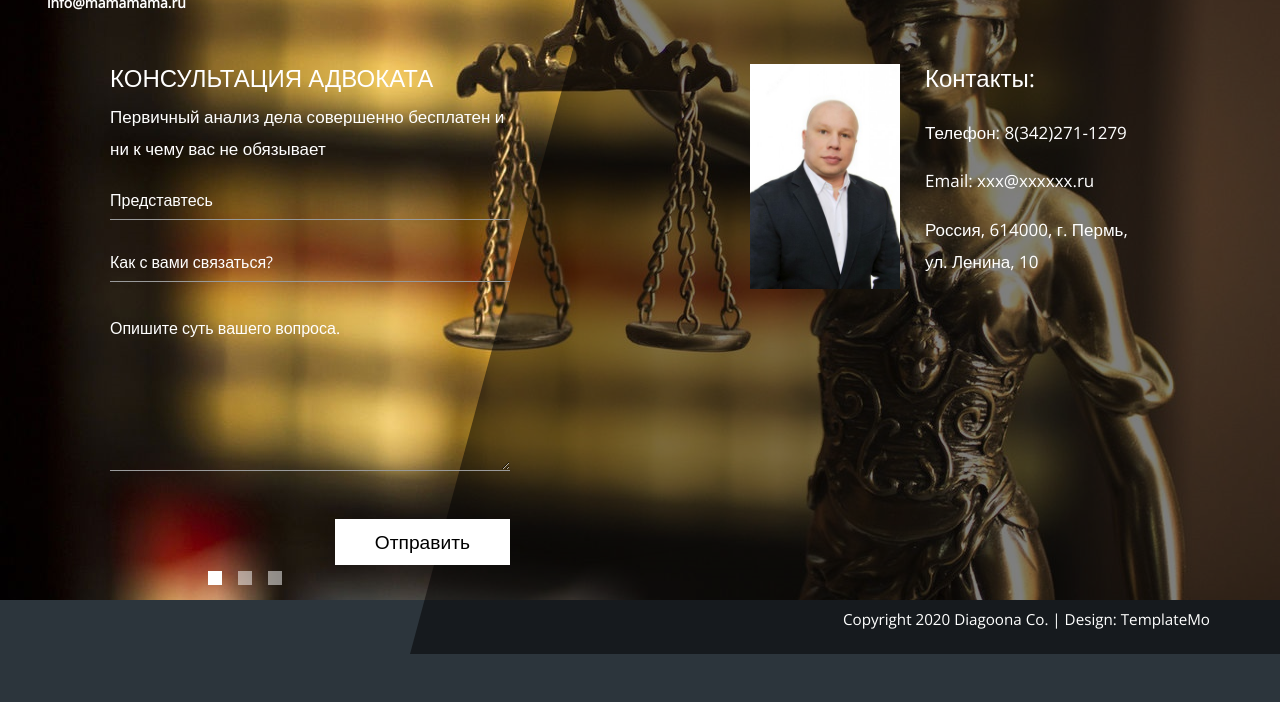
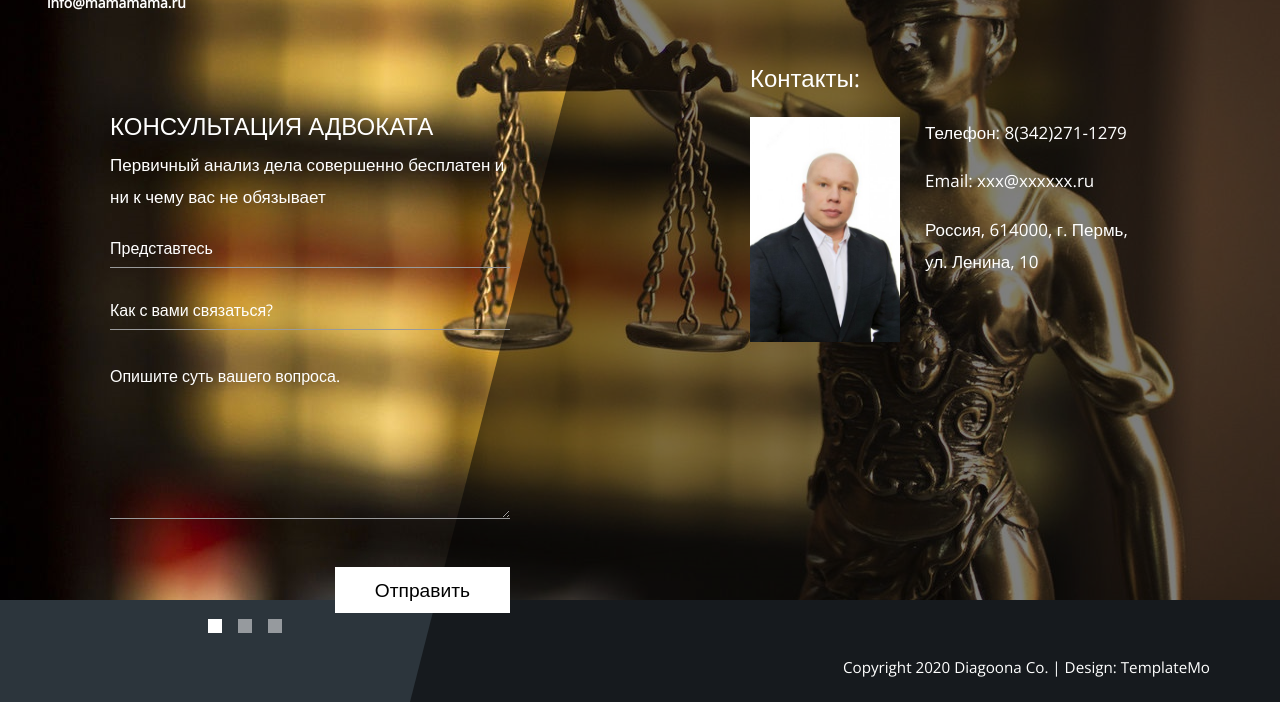
Before and after one commit to skamsk/ms, a plain HTML site: page contact.html in a window 1280 px wide. Shown: the part 200-902 px from the top of the page. Before the commit the page ends 854 px from the top, so only its background shows below. Drawn offline with nearby package versions, Linux system fonts and the light colour scheme.

Commit message:
Add files via upload

```diff
--- a/contact.html
+++ b/contact.html
@@ -70,7 +70,7 @@
             </div>
 
             <div class="tm-row">
-                <div class="tm-col-right tm-contact-main">
+                <div class="d-flex tm-col-right tm-contact-main align-items-right">
                     <section class="tm-content tm-contact">
                         <form id="contact-form" action="" method="POST">
                             <h2 class="mt-1 tm-content-title align-items-center mt-5">КОНСУЛЬТАЦИЯ АДВОКАТА</h2>
@@ -92,13 +92,13 @@
                         </form>
                     </section>
                 </div>
-                <main class="tm-col-right tm-contact-main"> <!-- Content -->
+                <!-- <main class="tm-col-right tm-contact-main"> Content -->
                     <section class="tm-content tm-contact">
-                        <!-- <h2 class="mb-4 tm-content-title">Контакты</h2> -->
+                        <h2 class="mb-4 tm-content-title">Контакты:</h2>
                         <div class="media my-3 tm-service-media tm-service-media-img-l">
                             <img width="150" src="img/foto_contacts.jpg" alt="Image" class="tm-service-img">
                             <div class="media-body tm-service-text">
-                                <h2 class="mb-4 tm-content-title">Контакты:</h2>
+                                <!-- <h2 class="mb-4 tm-content-title">Контакты:</h2> -->
                                 <p>Телефон: 8(342)271-1279</p>
                                 <p>Email: xxx@xxxxxx.ru</p>
 
@@ -130,7 +130,7 @@
                         </form> -->
                     </section>
 
-                </main>
+                <!-- </main> -->
             </div>
         </div>
 
```
